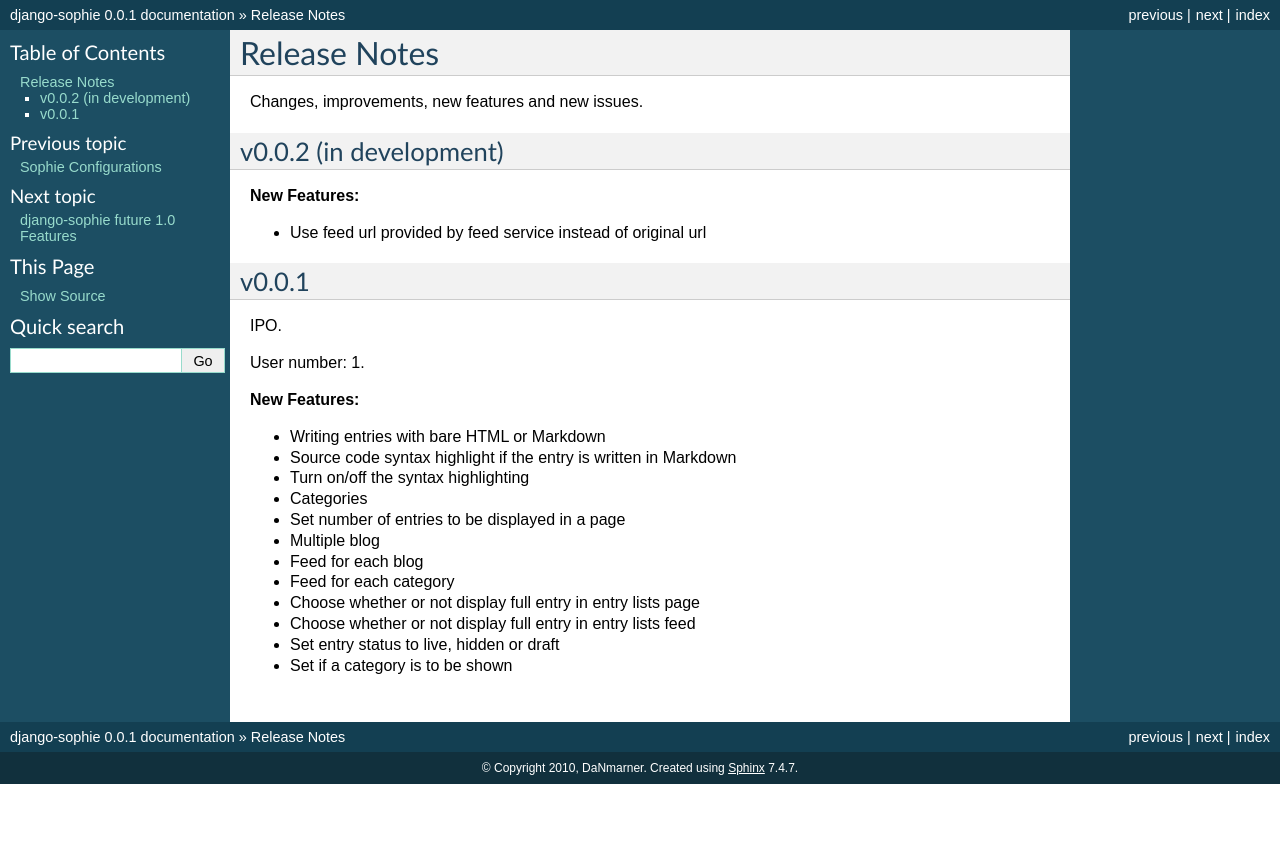
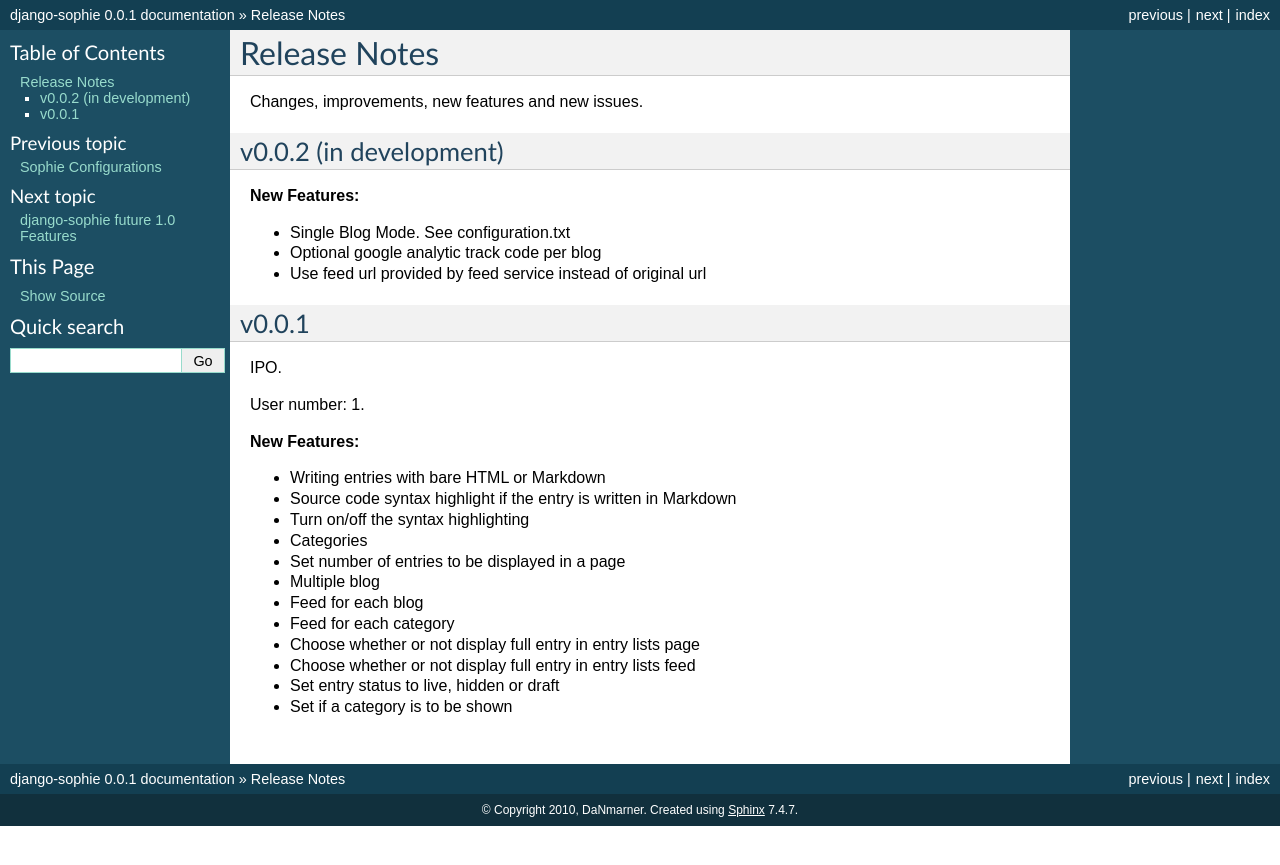
Before and after one commit to dduan/django-sophie, a Sphinx documentation site: the page built from docs/changelog.txt, in a window 1280 px wide. Shown: the top 865 px of the page. Built offline with Sphinx 7.4.7, drawn with Linux system fonts in a browser that asks for light colours.

Commit message:
updated changelog

```diff
--- a/docs/changelog.txt
+++ b/docs/changelog.txt
@@ -8,6 +8,8 @@
 
 **New Features:**
 
+*   Single Blog Mode. See configuration.txt
+*   Optional google analytic track code per blog
 *   Use feed url provided by feed service instead of original url
 
 v0.0.1
```
